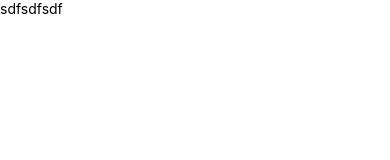
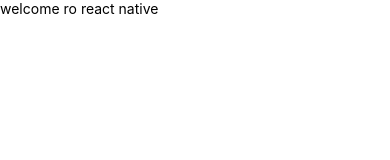
Before and after one commit to Srikanth910/Spark2.O, a React Native app: screen / in a window 390 px wide. Shown: the top 160 px of the page. Built offline with nearby package versions, Linux system fonts and the light colour scheme; what react-native would draw is missing.

Commit message:
text  added

```diff
--- a/App.js
+++ b/App.js
@@ -18,7 +18,7 @@
         <SafeAreaView>
           <View style={styles.container}>
             {/* <Backgroundcarousel images={images} /> */}
-            <Text>{'sdfsdfsdf'}</Text>
+            <Text>welcome ro react native</Text>
           </View>
         </SafeAreaView>
       </>
```
